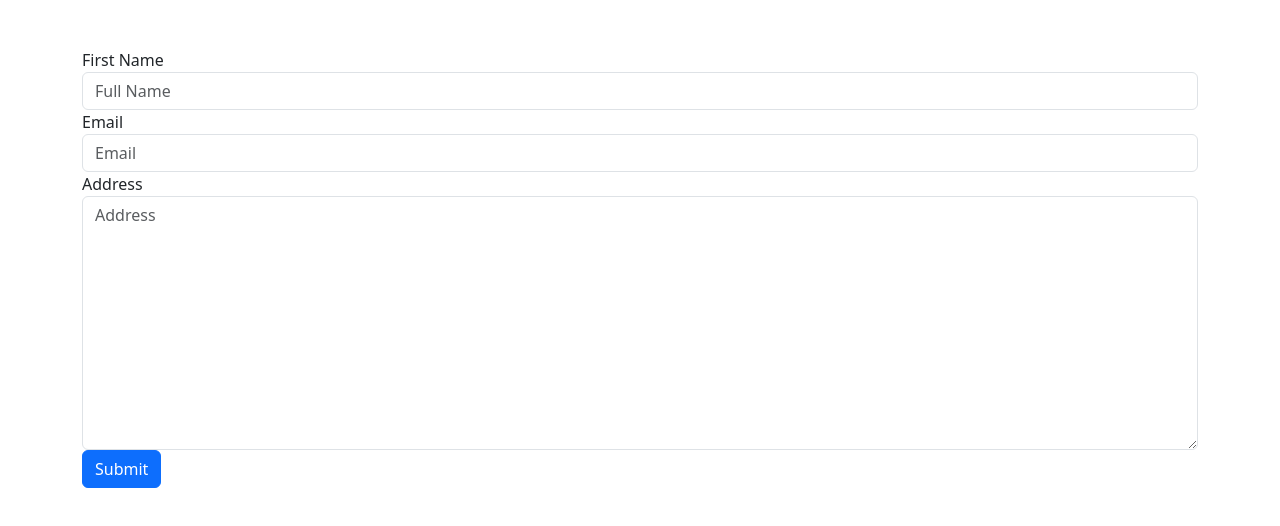
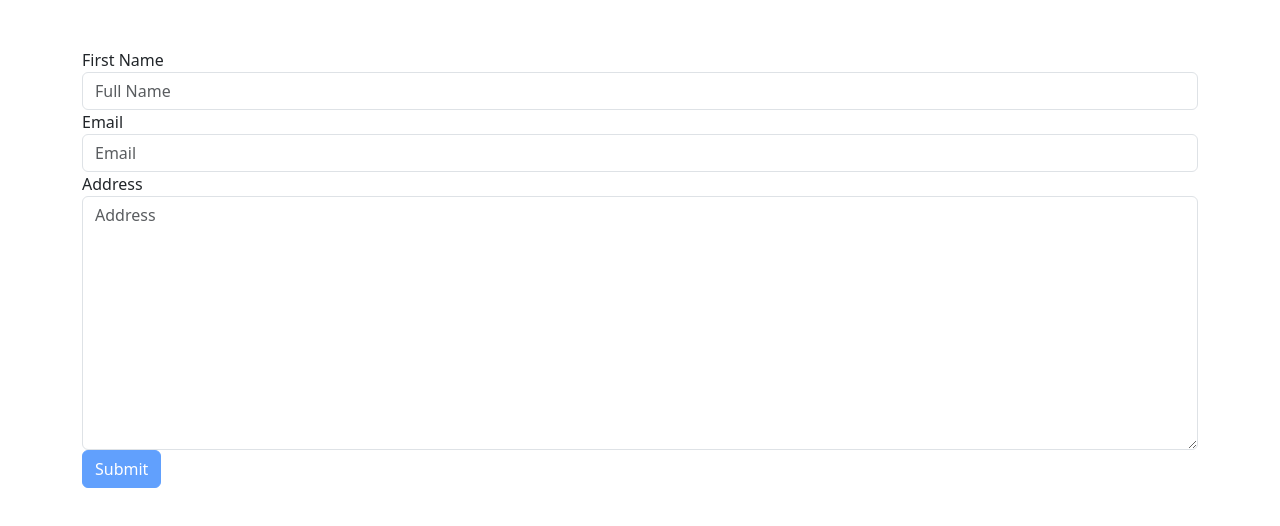
Before and after one commit to johnmmounce/Angluar-Blogsite, an Angular app in the folder Blogsite/: page / in a window 1280 px wide. Shown: the top 526 px of the page. Built offline with nearby package versions, Linux system fonts and the light colour scheme.

Commit message:
basic angular input screen with validation

```diff
--- a/Blogsite/src/app/app.component.html
+++ b/Blogsite/src/app/app.component.html
@@ -1,7 +1,7 @@
 <div class="container mt-5">
 
     <div class="form-area">
-        <form #f = "ngForm" (submit)="onSubmit(f)">
+        <form #f = "ngForm" (ngSubmit)="onSubmit(f)">
             <!-- fist name validation. Must be between 5-10 chars -->
             <div class="form-group">
                 <label> First Name </label>
@@ -39,6 +39,7 @@
                 #email = 'ngModel'
                 pattern="[a-z0-9._%+\-]+@[a-z0-9.\-]+\.[a-z]{2,}$"
                 required
+                [ngClass]="{ 'is-invalid' : email.touched && email.invalid }"
                 >
                 <div *ngIf="email.errors?.['required']">
                     <div class="alert alert-danger" *ngIf="email.touched && email.invalid" > Email is required... </div>
@@ -58,7 +59,8 @@
                 name="adress"
                 ngModel
                 #address = 'ngModel'
-                required=""
+                required
+                [ngClass]="{ 'is-invalid' : address.touched && address.invalid }"
                 ></textarea>
 
                 <div *ngIf="address.errors?.['required']">
@@ -66,7 +68,7 @@
                 </div>
             </div>
 
-            <button type="submit" class="btn btn-primary"> Submit </button>
+            <button type="submit" class="btn btn-primary" [disabled]="f.invalid"> Submit </button>
 
          </form>
 
--- a/Blogsite/src/app/app.component.ts
+++ b/Blogsite/src/app/app.component.ts
@@ -15,7 +15,7 @@ export class AppComponent{
     constructor(){ }
 
     onSubmit(f:NgForm){
-      console.log(f)
+      console.log(f.value)
     }
 
     getValue(f:NgModel){
```
